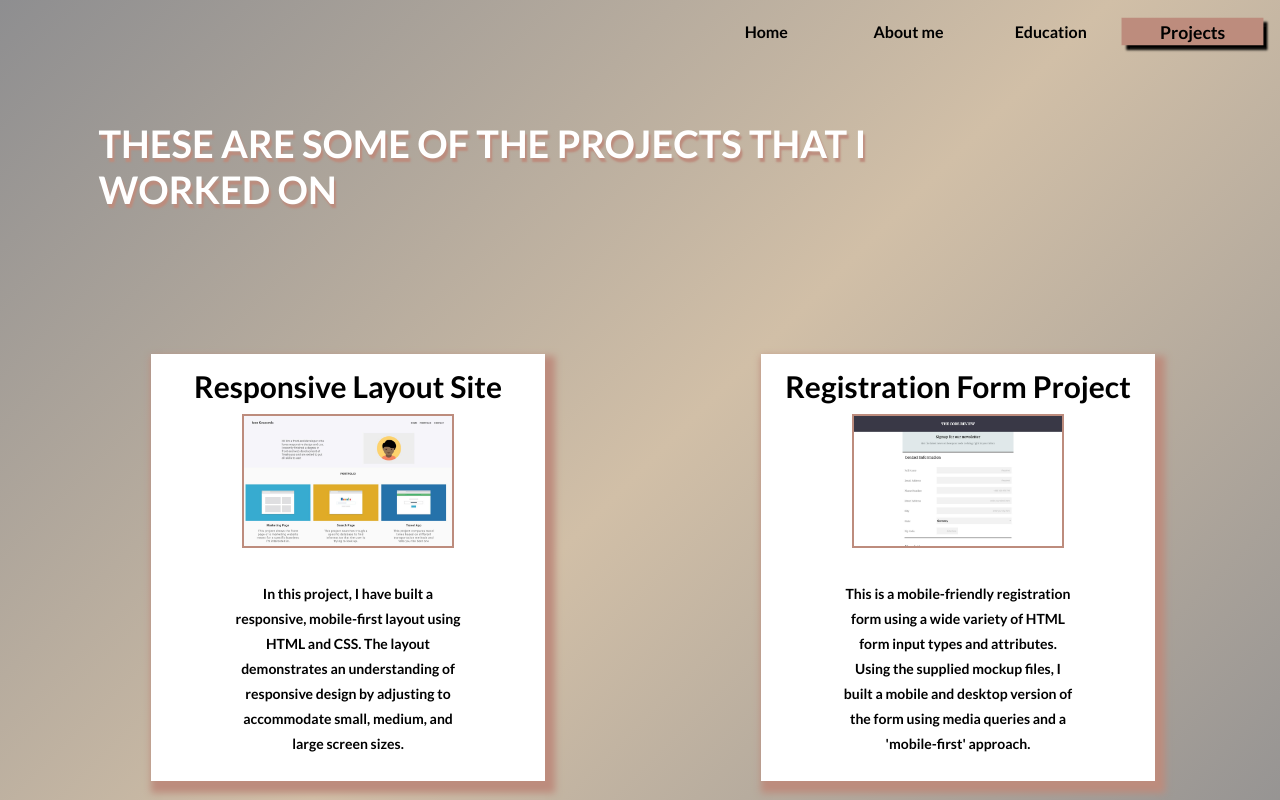
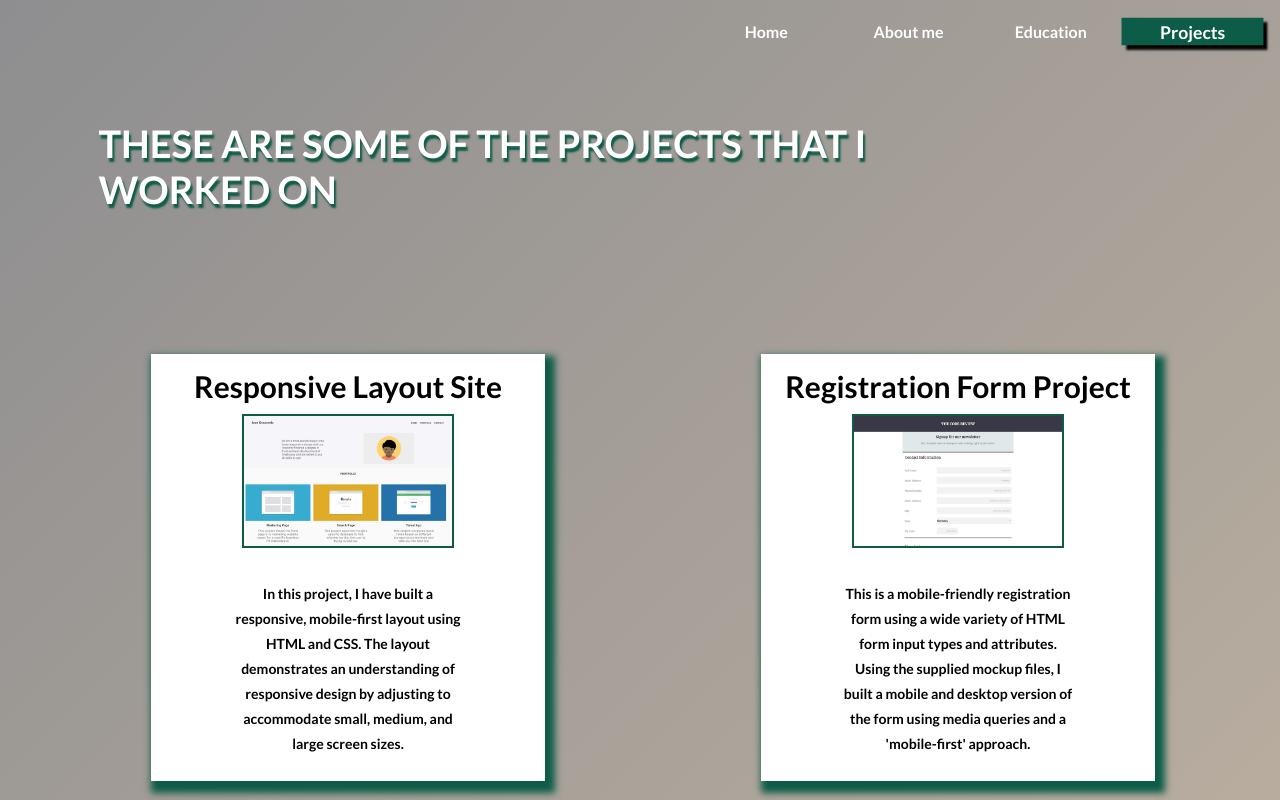
Before and after one commit to Ivan0812/react-port, a React (Vite) app: page /Profile in a window 1280 px wide. Both pictures are taken after a click on the item "Projects". Shown: the top 800 px of the page. Built offline with nearby package versions, Linux system fonts and the light colour scheme.

Commit message:
refreshed design

```diff
--- a/src/components/AboutMe.jsx
+++ b/src/components/AboutMe.jsx
@@ -1,6 +1,5 @@
 /* eslint-disable no-unused-vars */
 import React from 'react';
-/* eslint-disable no-unused-vars */
 import Footer from './Footer';
 
 function AboutMe() {
--- a/src/components/ContactModal.jsx
+++ b/src/components/ContactModal.jsx
@@ -1,7 +1,6 @@
 /* eslint-disable no-unused-vars */
 import React, { useState } from "react";
 import PropTypes from "prop-types";
-/* eslint-disable no-unused-vars */
 function ContactModal({ closeModal }) {
   return (
     <div id="contactModal" className="modal">
--- a/src/components/Projects.jsx
+++ b/src/components/Projects.jsx
@@ -50,7 +50,7 @@ function Projects() {
     return (
       <>
       <div className="projects">
-        <h2 className="project-title">These are some of the projects that I worked on</h2>
+        <h2 className="project-title typer">These are some of the projects that I worked on</h2>
         <div className="project-container">
           {projectData.map((project, index) => (
             <article key={index} className='project-item'>
--- a/src/index.css
+++ b/src/index.css
@@ -5,18 +5,20 @@
   box-sizing: border-box;
 }
 
+html {
+    scroll-behavior: smooth;
+}
+
 :root {
     --soft-gold: #d1bfa7;
     --silver: #8e8e90;
-    --rose-gold: #bd8c7d;
+    --emerland-green: #0d5c47;
     --black: #000000;
     --onix: #49494b;
     --white: #fff;
-
-    scroll-behavior: smooth;
 }
 
-/*  var(soft-gold)  var(--silver)  var(--rose-gold)  var(--black)  var(--onix) var(--white) */
+/*  var(soft-gold)  var(--silver)  var(--emerland-green)  var(--black)  var(--onix) var(--white) */
 
 @font-face {
     font-family: 'Lato';
@@ -33,13 +35,12 @@
   }
 
  body {
-    background: linear-gradient(-45deg, var(--soft-gold), var(--silver), var(--soft-gold), var(--silver));
+    background: linear-gradient(-45deg, var(--soft-gold), var(--silver));
     font-family: 'Lato', sans-serif;
     margin: 0;
     padding: 0;
     animation: gradient 18s ease infinite;
 }
-
 
 /* ----- NAVIGATION ----- */
 nav {
@@ -67,10 +68,9 @@ nav {
     transition: transform 0.3s ease-in-out;
 }
 
-
 a {
     display: flex;
-    color: var(--black);
+    color: var(--white);
     line-height: 25px;
     overflow: hidden;
     text-decoration: none;
@@ -79,18 +79,14 @@ a {
     justify-content: center;
 }
 
-
 .list:hover,
   .active {
-    background-color: var(--rose-gold);
+    background-color: var(--emerland-green);
     box-shadow: 4px 4px 2px var(--black);
     transform: scale(1.1);
-    color:  var(--black);
+    color:  var(--white);
     width: 95%;
 }
-
-
-
 
 /* ----- MAIN -----*/
 .profile {
@@ -114,7 +110,7 @@ a {
 
  .title  {
      color:  var(--white);
-    text-shadow: 1px 2px 5px var(--rose-gold);
+    text-shadow: 1px 2px 5px var(--emerland-green);
     transform: translateX(3cm);
     transition: opacity 1.5s ease-in-out, transform 2s ease-in-out;
 }
@@ -132,7 +128,7 @@ a {
     margin-top: 20px;
     width: 300px;
     height: auto;
-    box-shadow: 15px 13px 3px var(--rose-gold);
+    box-shadow: 15px 13px 3px var(--emerland-green);
     transition: transform 2s ease-in-out, opacity 2s ease-in-out;
  }
 
@@ -147,7 +143,7 @@ a {
 
  hr {
      width: 90%;
-     border: solid 1px var(--rose-gold);
+     border: solid 1px var(--emerland-green);
 
  }
 
@@ -201,7 +197,7 @@ a {
      padding: 20px;
      color: var(--white);
      width: 90%;
-     border: solid 1px var(--rose-gold);
+     border: solid 1px var(--emerland-green);
      box-shadow: 0 8px 16px #000000a4;
      border-radius: 7px 5px;
 	background: linear-gradient(-45deg, var(--soft-gold),  var(--silver), var(--soft-gold), var(--silver));
@@ -234,7 +230,7 @@ a {
     padding: 20px;
     color: var(--white);
     width: 90%;
-    border: solid 1px var(--rose-gold);
+    border: solid 1px var(--emerland-green);
     box-shadow: 0 8px 16px #000000a4;
     border-radius: 7px 5px;
    background: linear-gradient(-45deg, var(--soft-gold),  var(--silver), var(--soft-gold), var(--silver));
@@ -245,7 +241,7 @@ a {
 .cert {
     height: auto;
     width: 90%;
-    box-shadow: 15px 13px 3px var(--rose-gold);
+    box-shadow: 15px 13px 3px var(--emerland-green);
     transition: transform 0.5s ease-in-out;
 }
 
@@ -264,10 +260,9 @@ a {
     text-transform: uppercase;
     margin-left: 1.25em;
     margin-bottom: 0.5em;
-    text-shadow: 2px 4px 2px var(--rose-gold);
+    text-shadow: 2px 4px 2px var(--emerland-green);
     color:  var(--white);
     grid-column: 1 / span 2;
-
 }
 
 .project-text {
@@ -297,18 +292,19 @@ a {
     height: auto;
     margin-top: 0.5em;
     margin-bottom: 0.5em;
-    border:solid 2px var(--rose-gold);
+    border:solid 2px var(--emerland-green);
 }
 
 .box {
     display: flex;
     background-color:  var(--white);
+    color: var(--black);
     flex-direction: column;
     width: 100%;
     align-items: center;
     transition: transform 0.4s ease-in-out;
     font-size: 30px;
-    box-shadow: 5px 7px 7px 5px var(--rose-gold);
+    box-shadow: 5px 7px 7px 5px var(--emerland-green);
     justify-content: space-between;
     padding: 20px;
     margin-top: 1.25em;
@@ -317,8 +313,7 @@ a {
 .box:hover {
     transform: scale(1.02);
     box-shadow: none;
-    background-color: var(--soft-gold);
-    color:var(--black);
+    background-color: #f8f8ff;
 }
 
 
@@ -326,7 +321,7 @@ a {
 
 footer {
     display: flex;
-    background: linear-gradient(-45deg, var(--soft-gold), var(--silver), var(--onix));
+    background: linear-gradient(180deg, transparent, var(--onix));
     width: 100%;
     color: var(--black);
     height: 16vh;
@@ -358,7 +353,7 @@ footer {
 .rights {
     opacity: 0.5;
     font-size: 13px;
-    color: #000;
+    color: var(--white);
 }
 
 .social {
@@ -412,7 +407,7 @@ footer {
 .cv:hover,
 .submit:hover,
 .contact-button:hover {
-    border: solid 1px #d9b310;
+    border: solid 1px var(--emerland-green);
     background-color: var(--black);
     color: var(--soft-gold);
 }
@@ -430,7 +425,6 @@ footer {
 
 /* ----- MODAL ----  */
 .modal {
-
     position: fixed;
     padding: 10px;
     width: 90%;
@@ -498,7 +492,7 @@ fieldset {
 .closecontact {
     border: none;
     color: var(--gold-leaf);
-    background-color: var(--rose-gold);
+    background-color: var(--emerland-green);
     height: 2rem;
     width: 2rem;
     font-size: 24px;
```
Also changed, not shown: src/App.jsx (+7 -11 lines).
